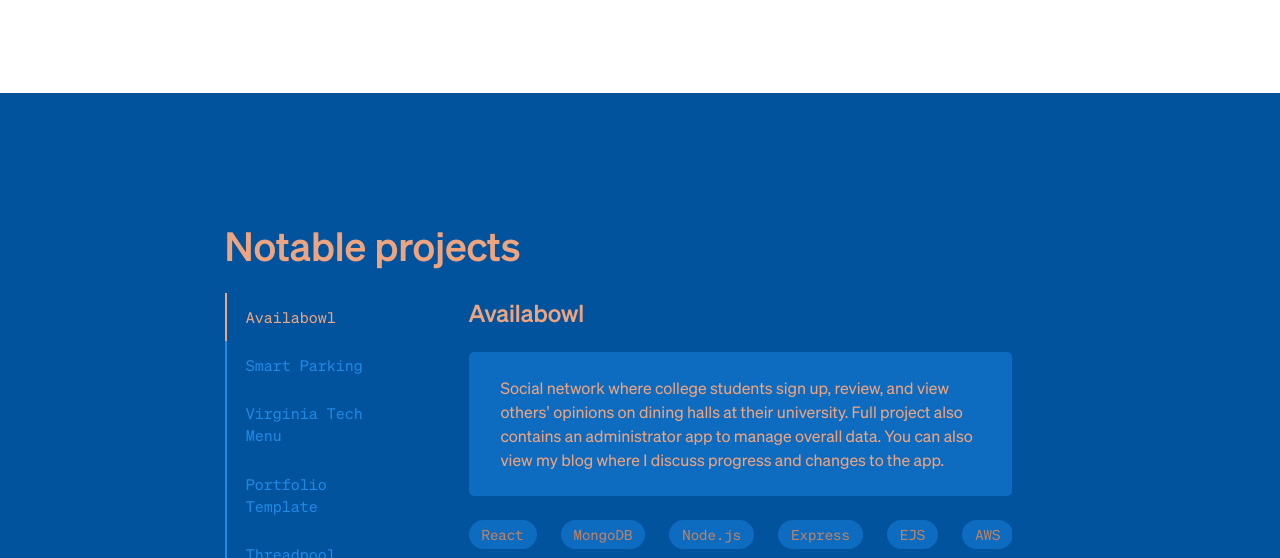
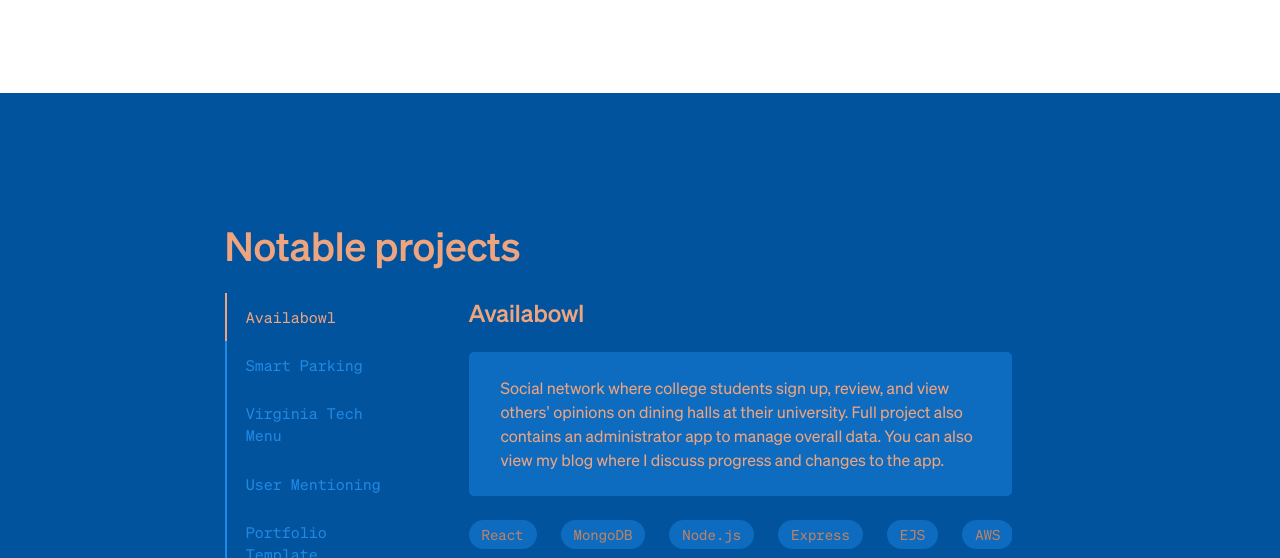
Before and after one commit to avocados23/portfolio-2023, a Gatsby site: page / in a window 1280 px wide. Shown: the part 1420-1978 px from the top of the page. Built offline with nearby package versions, Linux system fonts and the light colour scheme; Gatsby itself is replaced by a stand-in of ours.

Commit message:
added user mentioning project

```diff
--- a/src/components/sections/projects.js
+++ b/src/components/sections/projects.js
@@ -23,6 +23,13 @@ const projects = [
         description: "Deprecated Availabowl feature that is able to webscrape available food at a dining hall and return it as a JSON-friendly output, including vegan and vegetarian restrictions. Repository also includes webscraper code for retrieving dining hall hours.",
         platforms: ["Node.js", "Puppeteer", "MongoDB", "Express", "Webscraping"],
         github: "https://github.com/availabowl/menu-webscraper"
+    },
+    {
+        title: "User Mentioning",
+        description: "Textarea box that supports username mentioning with the @ symbol, including an overlay when potential matches are found and autocompleting usernames. Open sourced from Availabowl.",
+        platforms: ["React", "Vercel"],
+        github: "https://github.com/availabowl/user-mentions",
+        external: "https://user-mentions.vercel.app/"
     },
     {
         title: "Portfolio Template",
```
